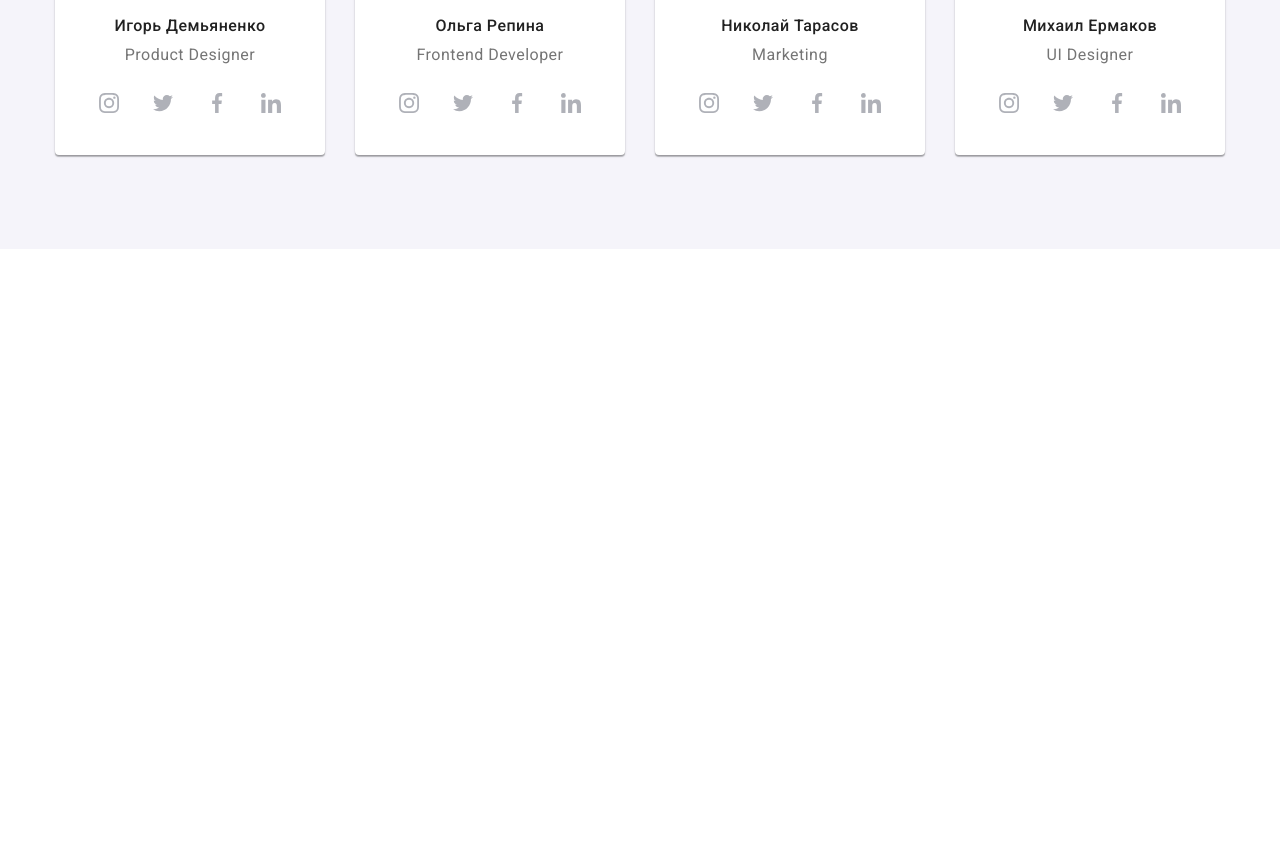
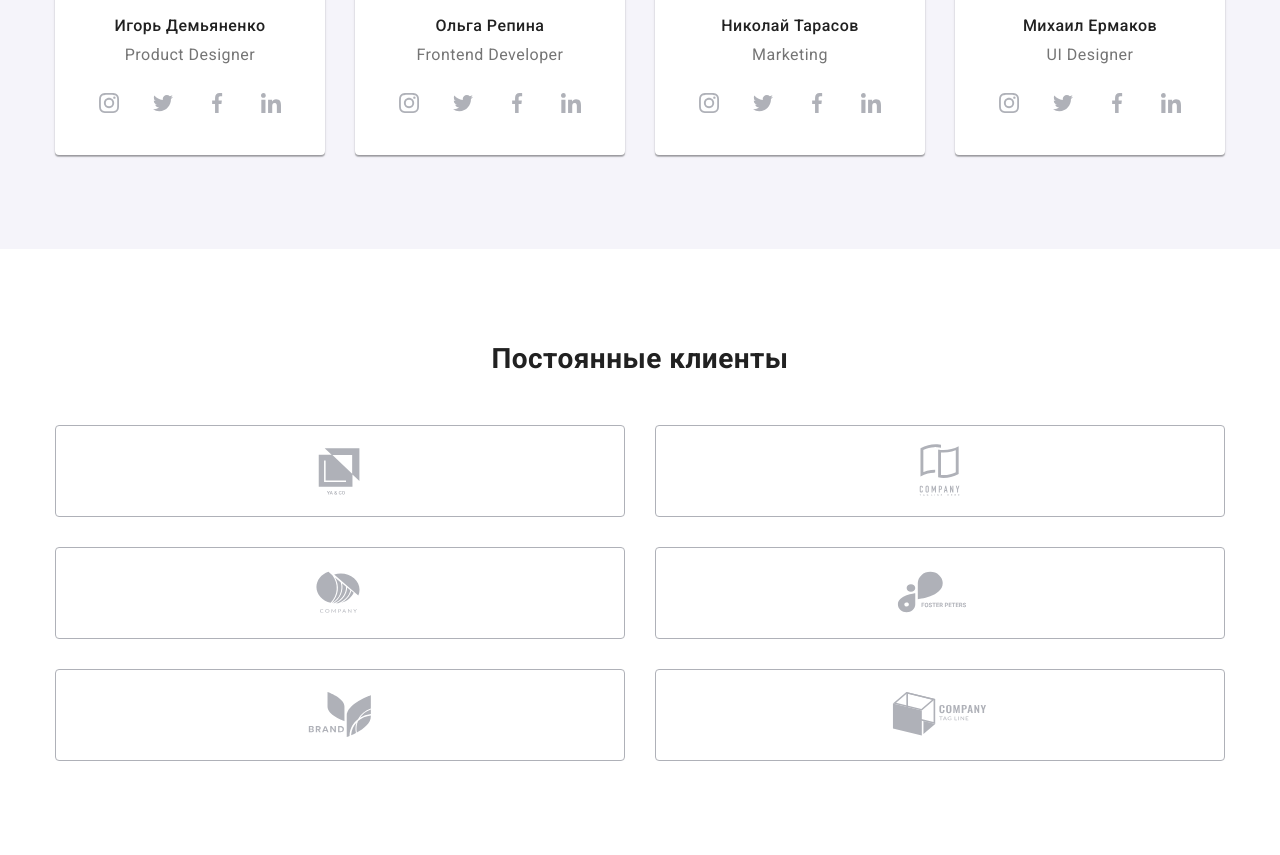
Before and after one commit to ArtemMakhov/goit-markup-hw-08, a plain HTML site: page index.html in a window 1280 px wide. Shown: the part 450-1305 px from the top of the page. Before the commit the page ends 800 px from the top, so only its background shows below. Drawn offline with Linux system fonts and the light colour scheme.

Commit message:
секция клиентов(моб)

```diff
--- a/index.html
+++ b/index.html
@@ -429,7 +429,7 @@
         </div>
       </section>
       <!--Клиенты-->
-      <!-- <section class="section">
+      <section class="section">
         <div class="container">
           <h2 class="section__title">Постоянные клиенты</h2>
           <ul class="clients">
@@ -477,7 +477,7 @@
             </li>
           </ul>
         </div>
-      </section> -->
+      </section>
     </main>
     <!-- Футер -->
     <!-- <footer class="footer">
--- a/sass/layout/_clients.scss
+++ b/sass/layout/_clients.scss
@@ -1,14 +1,21 @@
 .clients {
   display: flex;
+  flex-wrap: wrap;
+  margin-bottom: calc(-1 * var(--main-gap));
+  margin-left: calc(-1 * var(--main-gap));
 }
-.clients__item:not(:last-child) {
-  margin-right: var(--main-gap);
+.clients__item {
+  margin-bottom: var(--main-gap);
+  margin-left: var(--main-gap);
+  width: calc(100% / 2 - 30px);
 }
+
 .clients__link {
   display: flex;
 
   border-radius: 4px;
-  width: 170px;
+  // width: 170px;
+
   height: 92px;
   justify-content: center;
   align-items: center;
```
Also changed, not shown: css/main.css, css/main.min.css, 2 other files.
